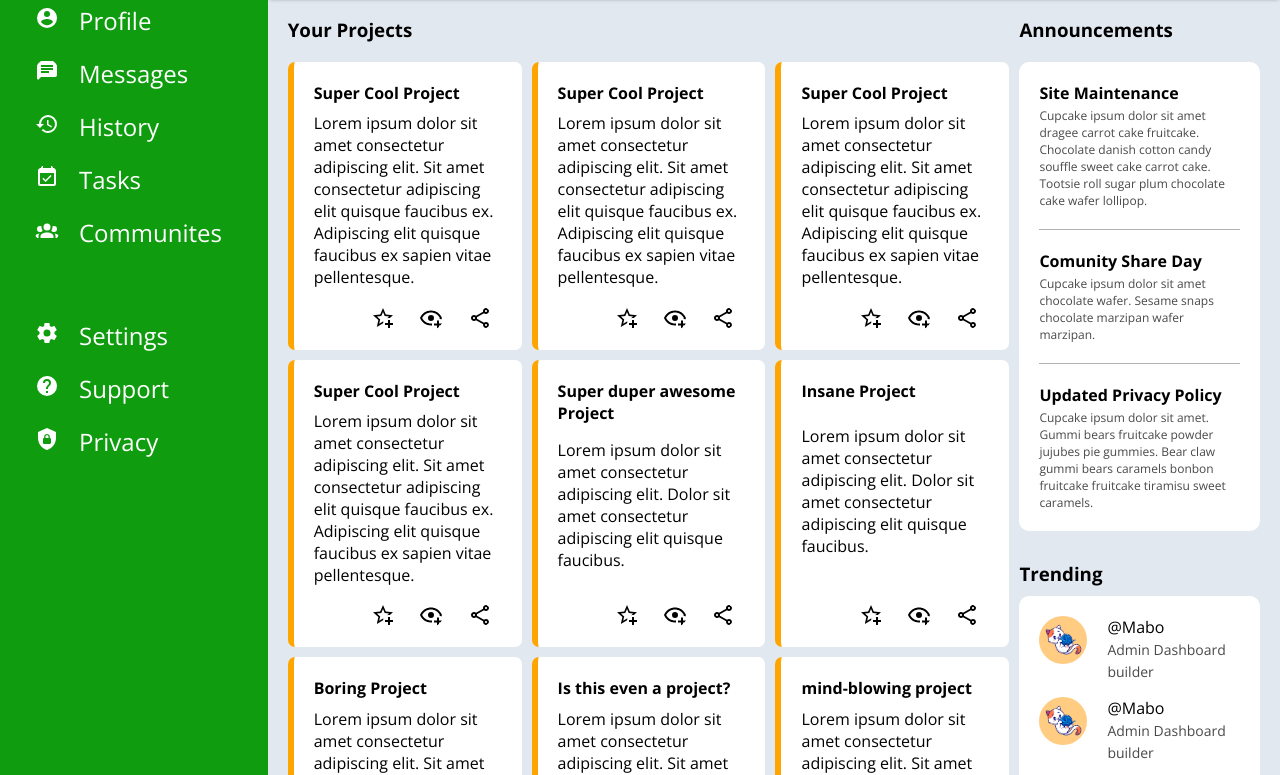
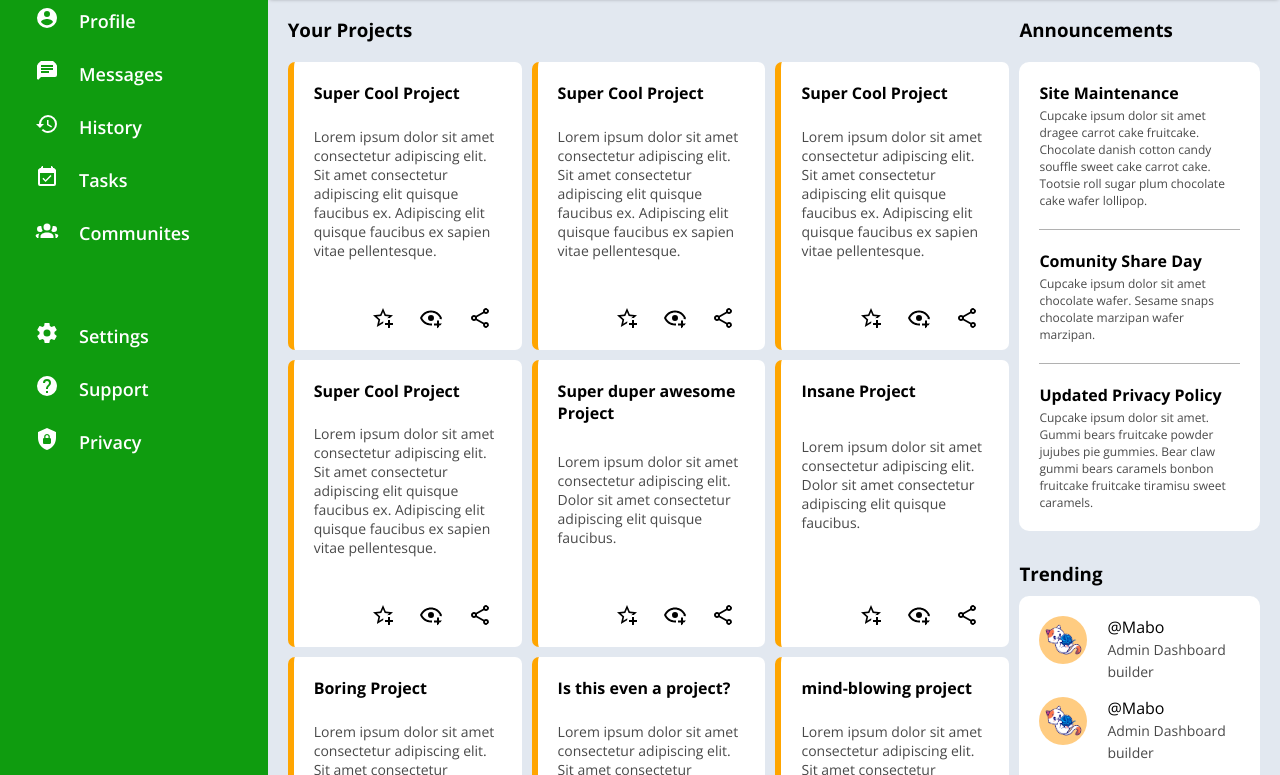
Before and after one commit to mabo3112/admin-dashboard, a plain HTML site: page index.html in a window 1280 px wide. Shown: the part 155-930 px from the top of the page. Drawn offline with nearby package versions, Linux system fonts and the light colour scheme.

Commit message:
small project card font change

```diff
--- a/style.css
+++ b/style.css
@@ -138,8 +138,8 @@ a {
     padding: 10px;
 }
 .entries p {
-    font-size: 24px;
-    font-weight: 400;
+    font-size: 18px;
+    font-weight: 600;
     color: white;
 }
 
@@ -208,12 +208,15 @@ a {
 
 }
 
+.project p {
+    color: rgb(73, 73, 73);
+    font-size: 14px;
+}
+
 .project-icons {
     align-content: end;
     justify-self: end;
 
-}
-.project-icons .icon {
 }
 
 .project-icon {
```
